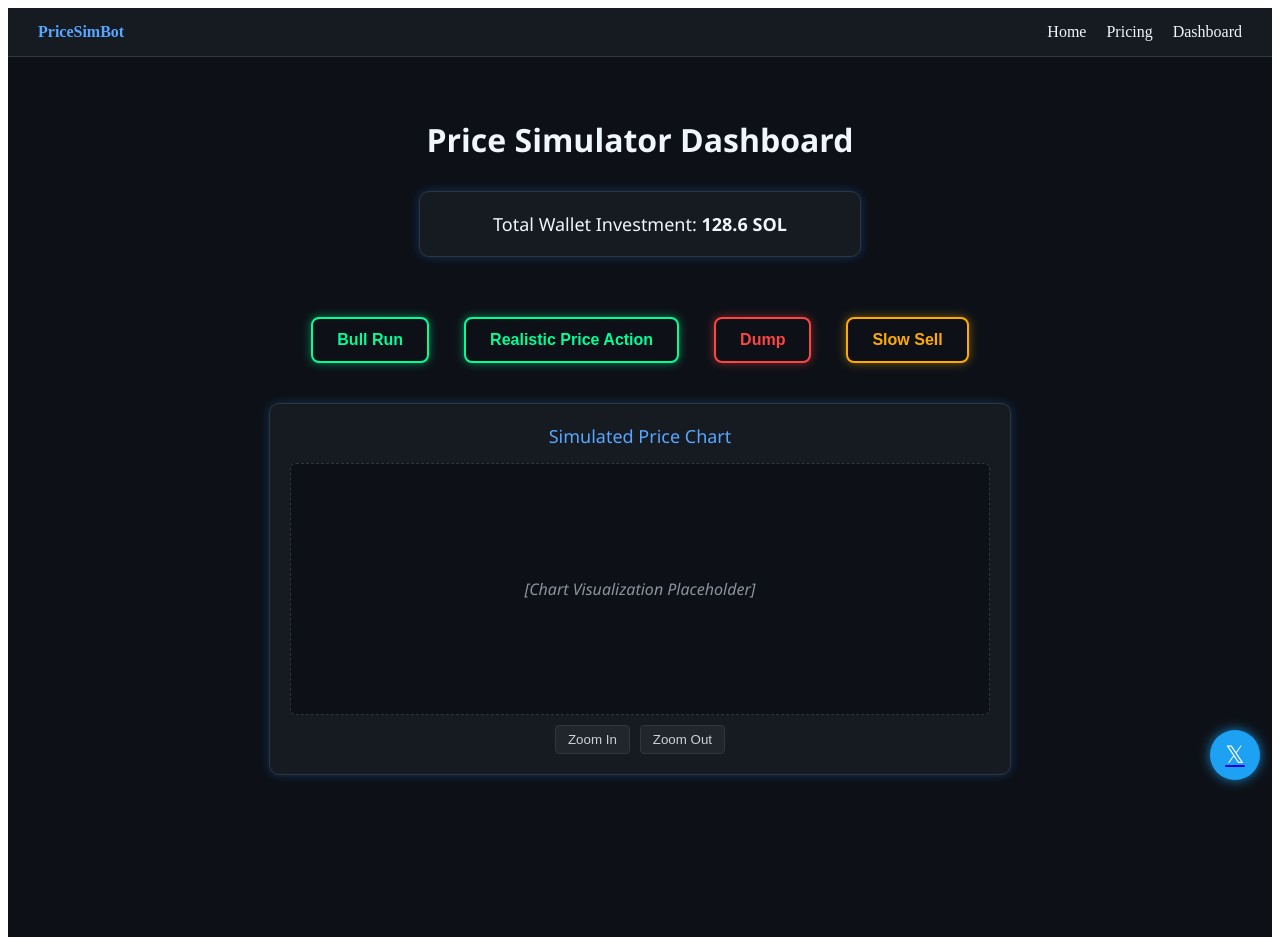
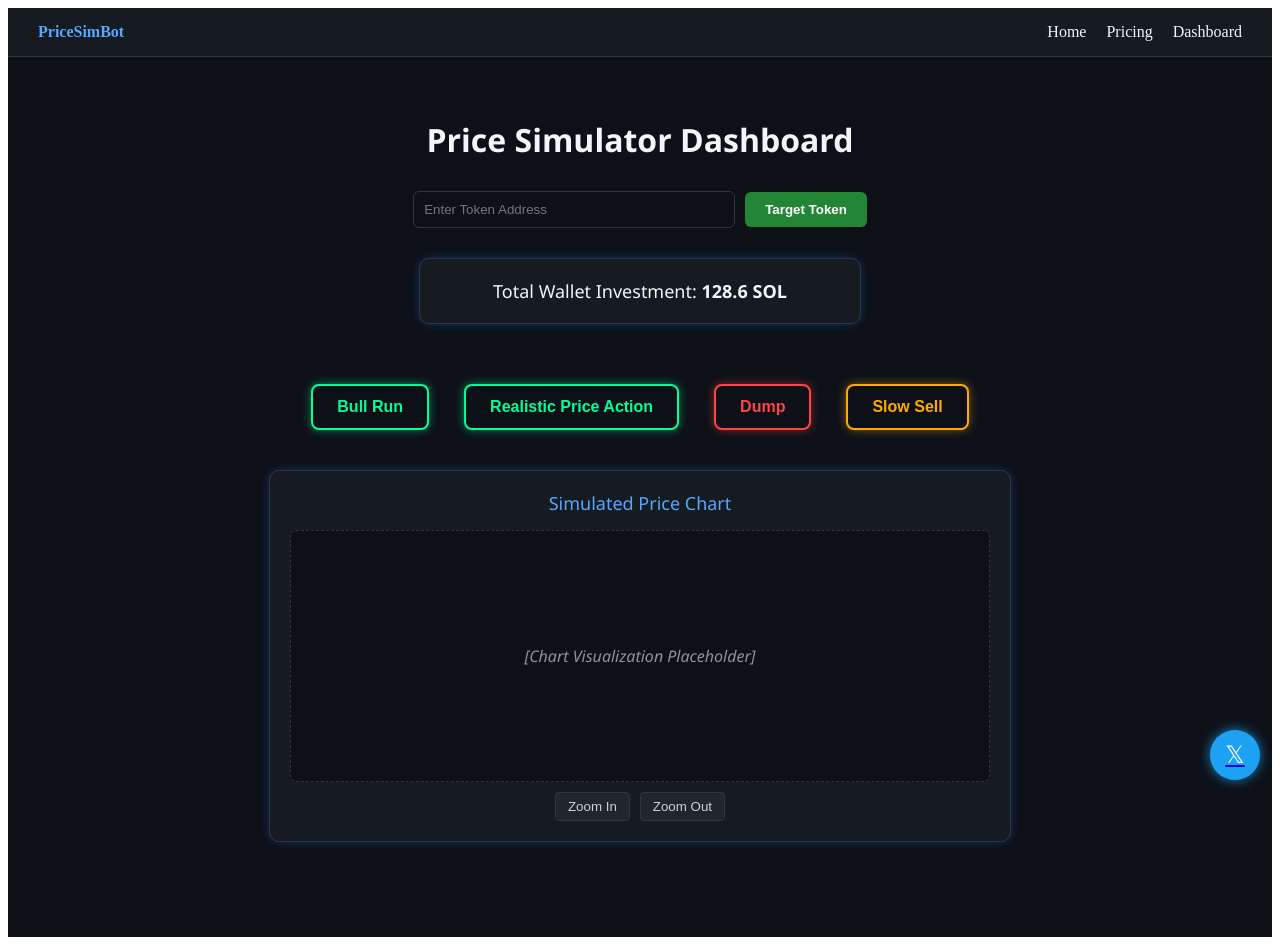
Before and after one commit to pricesimbot/psb-ui, a React (Create React App) app: page /dashboard in a window 1280 px wide. Built offline with nearby package versions, Linux system fonts and the light colour scheme.

Commit message:
Add Target Token input to dashboard

```diff
--- a/src/pages/Dashboard.js
+++ b/src/pages/Dashboard.js
@@ -1,5 +1,5 @@
 
-import React from 'react';
+import React, { useState } from 'react';
 import BullRunButton from '../components/BullRunButton';
 import RealisticPriceActionButton from '../components/RealisticPriceActionButton';
 import DumpButton from '../components/DumpButton';
@@ -8,6 +8,9 @@ import WalletTracker from '../components/WalletTracker';
 import ChartSimulator from '../components/ChartSimulator';
 
 const Dashboard = () => {
+  const [tokenAddress, setTokenAddress] = useState('');
+  const [targetedToken, setTargetedToken] = useState('');
+
   const containerStyle = {
     backgroundColor: '#0d1117',
     color: '#f0f6fc',
@@ -26,6 +29,34 @@ const Dashboard = () => {
     textAlign: 'center',
   };
 
+  const inputRow = {
+    display: 'flex',
+    gap: '10px',
+    marginBottom: '30px',
+    alignItems: 'center',
+    flexWrap: 'wrap',
+    justifyContent: 'center'
+  };
+
+  const inputStyle = {
+    padding: '10px',
+    borderRadius: '6px',
+    border: '1px solid #30363d',
+    backgroundColor: '#0d1117',
+    color: '#f0f6fc',
+    width: '300px'
+  };
+
+  const buttonStyle = {
+    padding: '10px 20px',
+    backgroundColor: '#238636',
+    border: 'none',
+    borderRadius: '6px',
+    color: '#fff',
+    cursor: 'pointer',
+    fontWeight: 'bold'
+  };
+
   const buttonContainer = {
     display: 'flex',
     flexWrap: 'wrap',
@@ -37,6 +68,24 @@ const Dashboard = () => {
   return (
     <div style={containerStyle}>
       <h1 style={titleStyle}>Price Simulator Dashboard</h1>
+
+      <div style={inputRow}>
+        <input
+          type="text"
+          placeholder="Enter Token Address"
+          value={tokenAddress}
+          onChange={(e) => setTokenAddress(e.target.value)}
+          style={inputStyle}
+        />
+        <button style={buttonStyle} onClick={() => setTargetedToken(tokenAddress)}>
+          Target Token
+        </button>
+      </div>
+
+      {targetedToken && (
+        <p>Now targeting: <strong>{targetedToken}</strong></p>
+      )}
+
       <WalletTracker />
       <div style={buttonContainer}>
         <BullRunButton />
```
